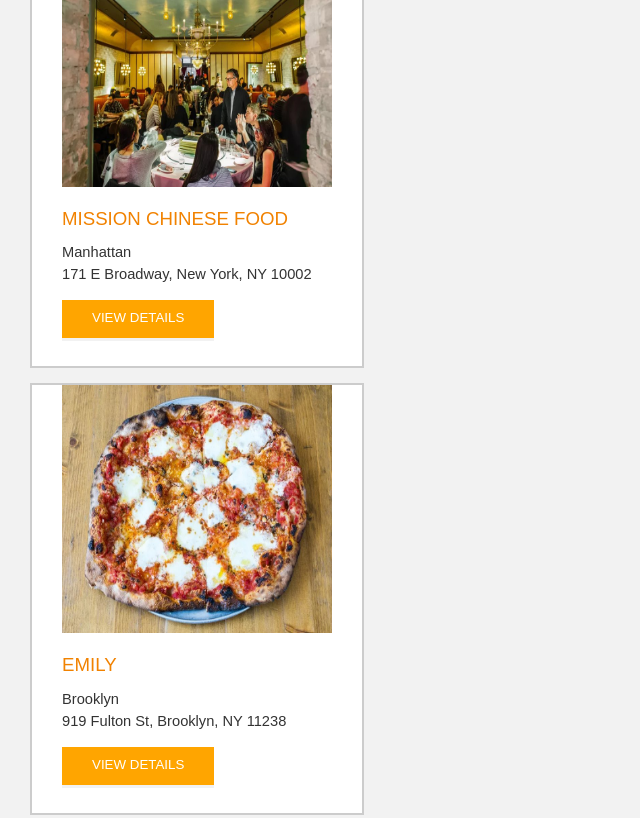
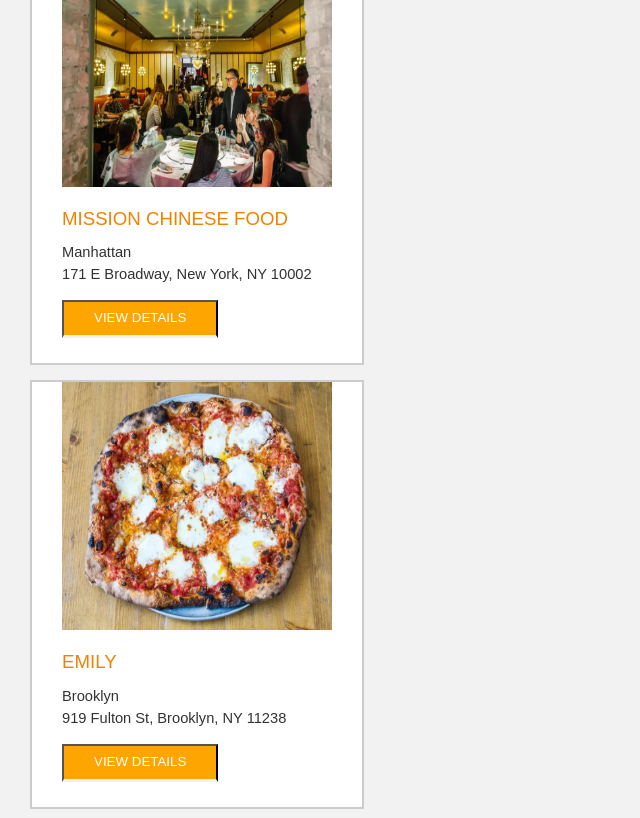
Before and after one commit to mattrdiamond/Restaurant-Reviews-App, a website: page index.html in a window 1280 px wide. Shown: the part 638-1456 px from the top of the page, without its empty margins (0-640 px from the left). Drawn offline with nearby package versions, Linux system fonts and the light colour scheme.

Commit message:
Change 'view details' links to buttons

```diff
--- a/js/main.js
+++ b/js/main.js
@@ -174,8 +174,12 @@
   address.innerHTML = restaurant.address;
   li.append(address);
 
-  const more = document.createElement('a');
+  const more = document.createElement('button');
   more.innerHTML = 'View Details';
+  more.onclick = () => {
+    const url = DBHelper.urlForRestaurant(restaurant);
+    location.href = url;
+  }
   more.href = DBHelper.urlForRestaurant(restaurant);
   li.append(more)
 
--- a/scss/styles.scss
+++ b/scss/styles.scss
@@ -182,7 +182,7 @@
   margin: 0;
   font-size: 11pt;
 }
-#restaurants-list li a {
+#restaurants-list li button {
   background-color: $primary-accent;
   border-bottom: 3px solid $gray-01;
   color: $white;
```
Also changed, not shown: css/styles.css.
